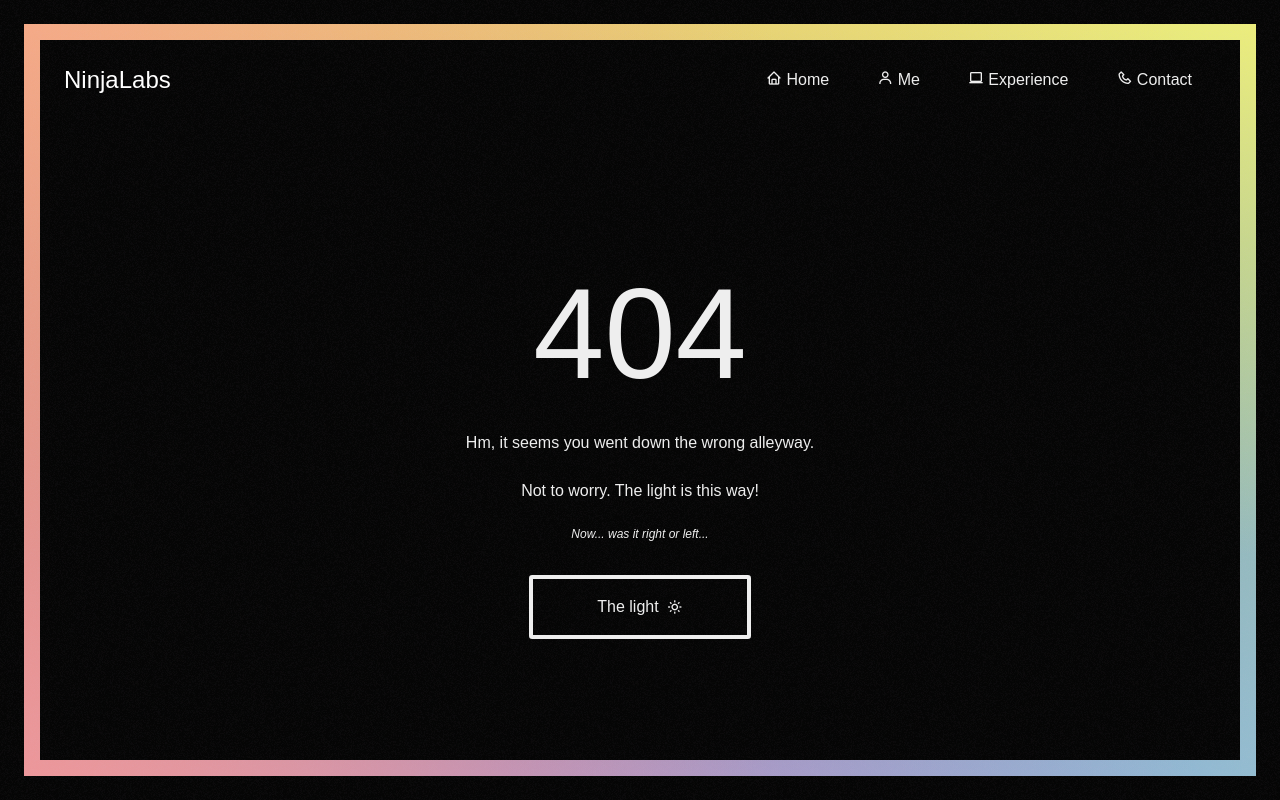
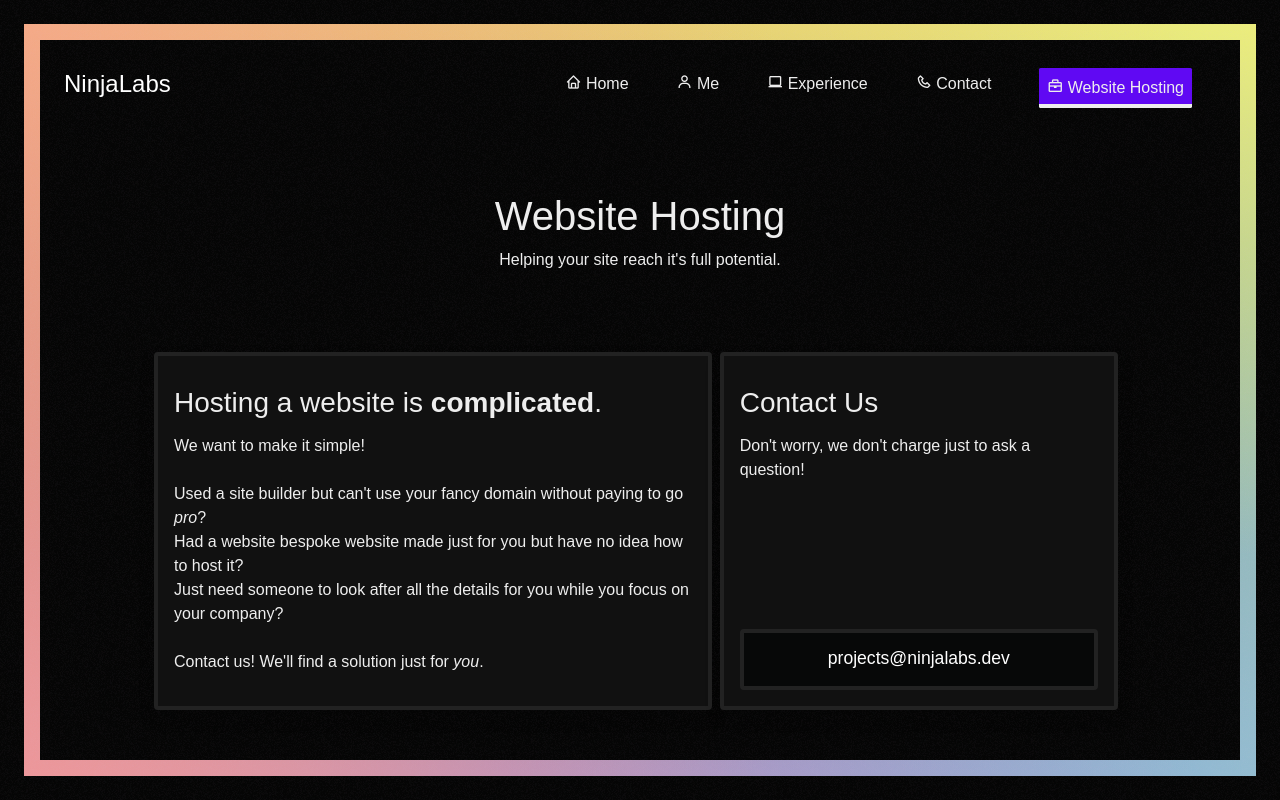
Before and after one commit to NinjaLabs-Dev/ninjalabs, a Vue app: page /hosting in a window 1280 px wide. Before the commit this address had no page. Built offline with nearby package versions, Linux system fonts and the light colour scheme; a web font is replaced by a local one; what @lottiefiles/vue-lottie-player, v-tooltip would draw is missing.

Commit message:
Added hosting tab

```diff
--- a/src/App.vue
+++ b/src/App.vue
@@ -37,6 +37,11 @@
 						<router-link to="/contact" class="item">
 							<i class='bx bx-phone' ></i>
 							Contact
+						</router-link>
+
+						<router-link to="/hosting" class="item cta">
+							<i class='bx bx-briefcase' ></i>
+							Website Hosting
 						</router-link>
 					</div>
 				</div>
--- a/src/assets/scss/app.scss
+++ b/src/assets/scss/app.scss
@@ -142,6 +142,16 @@ a {
 				text-decoration: none !important;
 				color: #eee !important;
 
+				&.cta {
+					background: #6009f3;
+					padding: .5em;
+					border-radius: .1em;
+
+					&:hover {
+						background: #c767ac !important;
+					}
+				}
+
 				&.router-link-exact-active {
 					margin-bottom: 0;
 					padding-bottom: .25em;
--- a/src/assets/scss/projects.scss
+++ b/src/assets/scss/projects.scss
@@ -51,4 +51,17 @@
 	.el-timeline {
 		padding-left: 5px;
 	}
+
+	.contact-button {
+		background: #070808;
+		padding: 1em 0;
+		border: .25em solid #222222;
+		font-size: 1.1em;
+
+		&:hover, &:focus {
+			transition: all .25s;
+			border: .25em solid #222222;
+			background: #222222;
+		}
+	}
 }
--- a/src/router/index.js
+++ b/src/router/index.js
@@ -38,6 +38,11 @@ const routes = [
 		component: () => import('../views/Contact')
 	},
 	{
+		path: '/hosting',
+		name: 'Hosting',
+		component: () => import('../views/Hosting')
+	},
+	{
 		path: '*',
 		name: 'Error',
 		component: () => import('../views/NotFound.vue')
--- a/src/views/Contact.vue
+++ b/src/views/Contact.vue
@@ -51,9 +51,9 @@
 
 <script>
 export default {
-	name: 'Home',
+	name: 'Contact',
 	metaInfo: {
-		title: 'Home'
+		title: 'Contact'
 	},
 	data() {
 		return {
--- /dev/null
+++ b/src/views/Hosting.vue
@@ -0,0 +1,49 @@
+<template>
+	<main class="projects">
+		<div class="hero text-center">
+			<div class="content">
+				<h1 class="title">Website Hosting</h1>
+				<p class="sub">Helping your site reach it's full potential.</p>
+			</div>
+		</div>
+
+		<div class="panels row">
+			<div class="panels-container flex-column flex-xl-row col-12 col-xl-10">
+				<div class="panel shadow col-12 col-xl-7">
+					<div class="content">
+						<h3 class="title">Hosting a website is <b>complicated</b>.</h3>
+						<p class="desc">We want to make it simple!<br><br>Used a site builder but can't use your fancy domain without paying to go <i>pro</i>?<br> Had a website bespoke website made just for you but have no idea how to host it?<br>Just need someone to look after all the details for you while you focus on your company?<br><br>Contact us! We'll find a solution just for <i>you</i>.</p>
+						<div class="breaker"></div>
+					</div>
+				</div>
+
+				<div class="panel shadow col-12 col-xl-5 ml-0 ml-xl-1 mt-4 mt-xl-0 align-items-start mx-0 mx-md-2">
+					<div class="content d-flex h-100 flex-column justify-content-between">
+						<div>
+							<h3 class="title">Contact Us</h3>
+							<p class="desc">Don't worry, we don't charge just to ask a question!</p>
+						</div>
+						<div>
+							<a href="mailto:projects@ninjalabs.dev?subject=Web Hosting Request">
+								<el-button class="w-100 contact-button" type="primary" size="large">projects@ninjalabs.dev</el-button>
+							</a>
+						</div>
+					</div>
+				</div>
+			</div>
+		</div>
+	</main>
+</template>
+
+<script>
+export default {
+	name: 'Hosting',
+	metaInfo: {
+		title: 'Hosting'
+	},
+	data() {
+		return {
+		}
+	}
+}
+</script>
--- a/src/views/Projects.vue
+++ b/src/views/Projects.vue
@@ -77,9 +77,9 @@
 
 <script>
 export default {
-	name: 'Home',
+	name: 'Experience',
 	metaInfo: {
-		title: 'Home'
+		title: 'Experience'
 	},
 	data() {
 		return {
```
